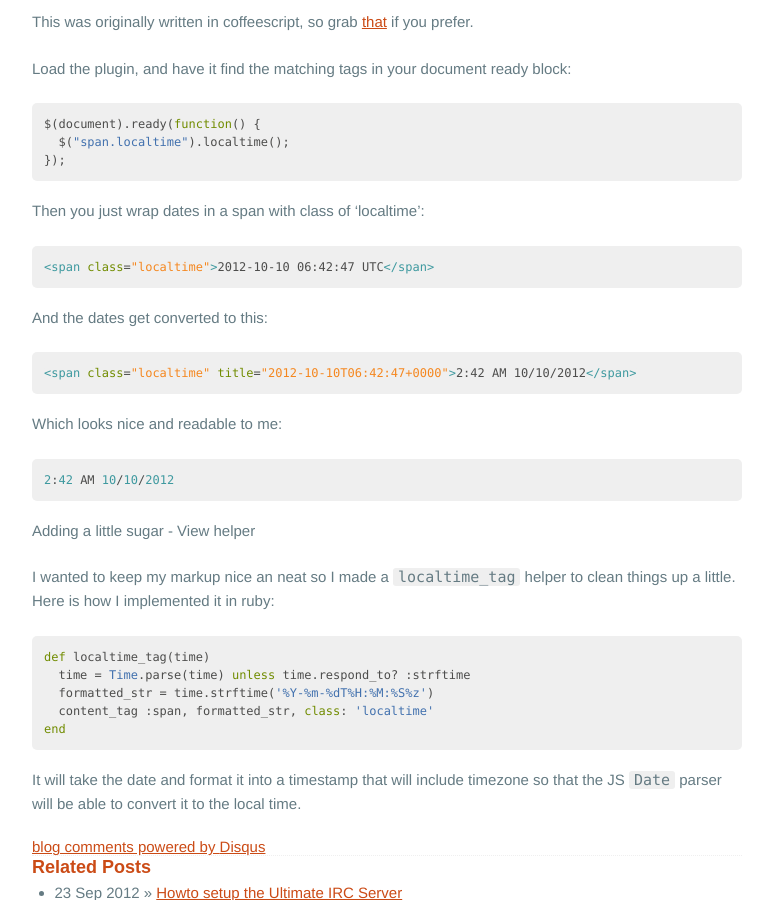
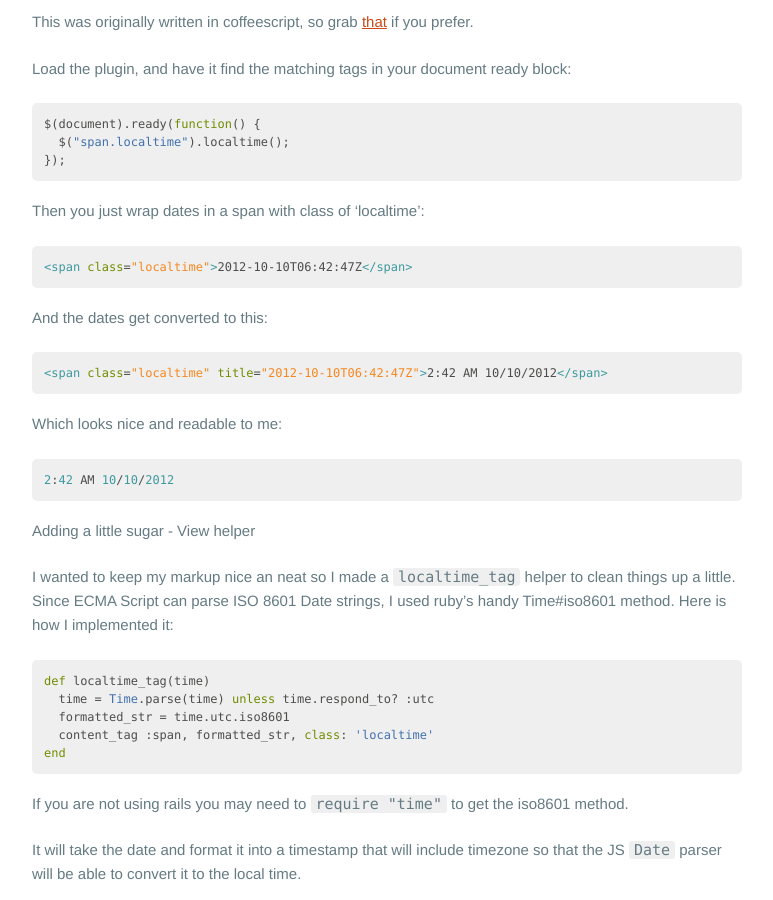
Before and after one commit to csexton/codeography.com, a Jekyll site: the page built from _posts/2012-10-11-convert-timestamps-localtime-jquery.markdown, in a window 1280 px wide and 900 px high, scrolled down 1101 px. Shown: the whole window, without its empty margins (253-1026 px from the left). Built offline with Jekyll 4.4.1, drawn with Linux system fonts in a browser that asks for light colours; nearby versions of some CDN libraries; some web fonts are replaced; comment, search, counter and statistics services are not loaded.

Commit message:
Update timestamp generation

```diff
--- a/_posts/2012-10-11-convert-timestamps-localtime-jquery.markdown
+++ b/_posts/2012-10-11-convert-timestamps-localtime-jquery.markdown
@@ -52,11 +52,11 @@ Load the plugin, and have it find the matching tags in your document ready block
 
 Then you just wrap dates in a span with class of 'localtime':
 
-    <span class="localtime">2012-10-10 06:42:47 UTC</span>
+    <span class="localtime">2012-10-10T06:42:47Z</span>
 
 And the dates get converted to this:
 
-    <span class="localtime" title="2012-10-10T06:42:47+0000">2:42 AM 10/10/2012</span>
+    <span class="localtime" title="2012-10-10T06:42:47Z">2:42 AM 10/10/2012</span>
 
 Which looks nice and readable to me:
 
@@ -64,12 +64,14 @@ Which looks nice and readable to me:
 
 Adding a little sugar - View helper
 
-I wanted to keep my markup nice an neat so I made a `localtime_tag` helper to clean things up a little. Here is how I implemented it in ruby:
+I wanted to keep my markup nice an neat so I made a `localtime_tag` helper to clean things up a little. Since ECMA Script can parse ISO 8601 Date strings, I used ruby's handy Time#iso8601 method. Here is how I implemented it:
 
     def localtime_tag(time)
-      time = Time.parse(time) unless time.respond_to? :strftime
-      formatted_str = time.strftime('%Y-%m-%dT%H:%M:%S%z')
+      time = Time.parse(time) unless time.respond_to? :utc
+      formatted_str = time.utc.iso8601
       content_tag :span, formatted_str, class: 'localtime'
     end
 
+If you are not using rails you may need to `require "time"` to get the iso8601 method.
+
 It will take the date and format it into a timestamp that will include timezone so that the JS `Date` parser will be able to convert it to the local time.
```
